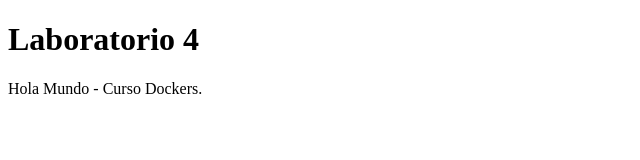
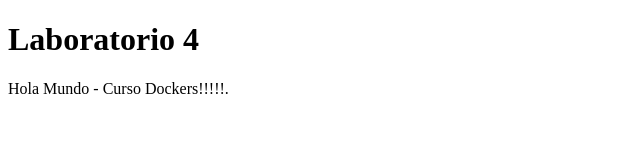
Before and after one commit to boricuacua/prueba-gitactions, a plain HTML site: page index.html in a window 1280 px wide. Shown: the full height of the page, 0-640 px from the left. Drawn offline with Linux system fonts and the light colour scheme.

Commit message:
modificacion de index

```diff
--- a/index.html
+++ b/index.html
@@ -6,6 +6,6 @@
 </head>
 <body>
   <h1>Laboratorio 4</h1>
-  Hola Mundo - Curso Dockers.
+  Hola Mundo - Curso Dockers!!!!!.
 </body>
 </html>
```
